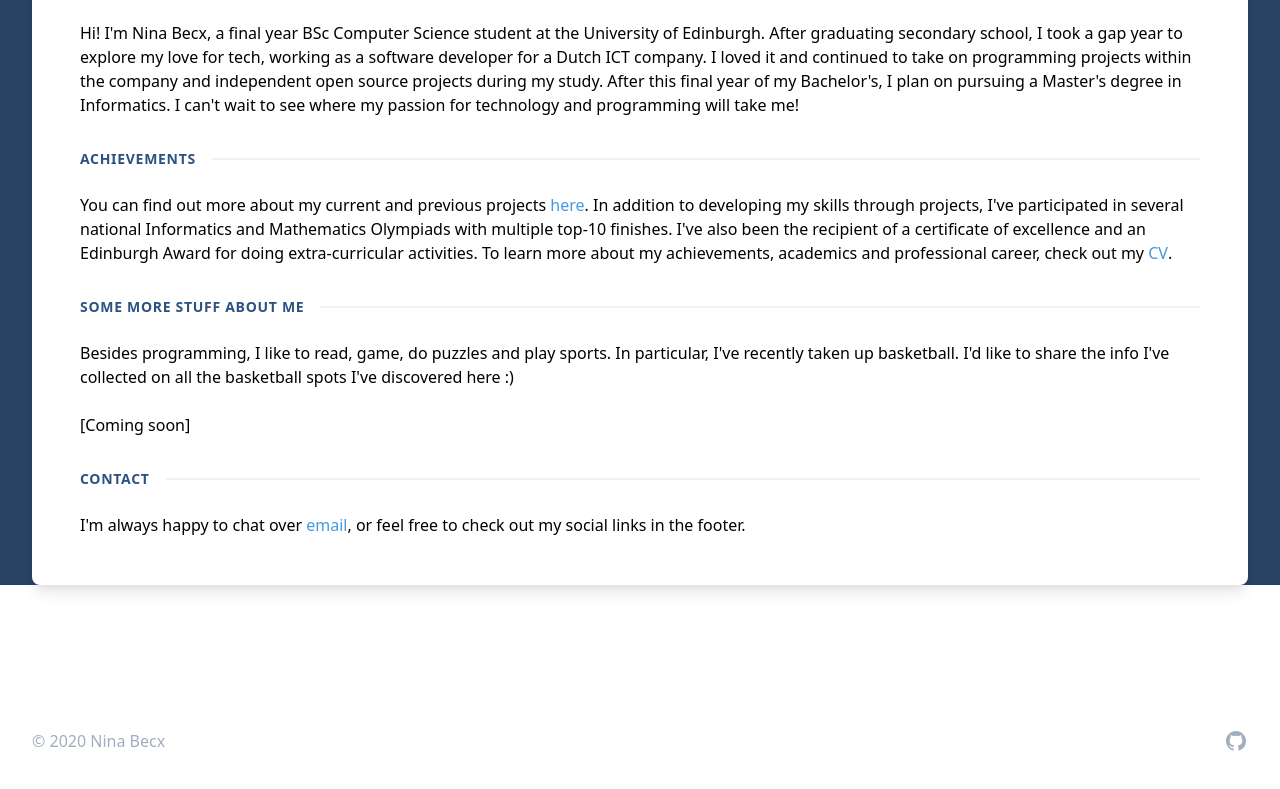
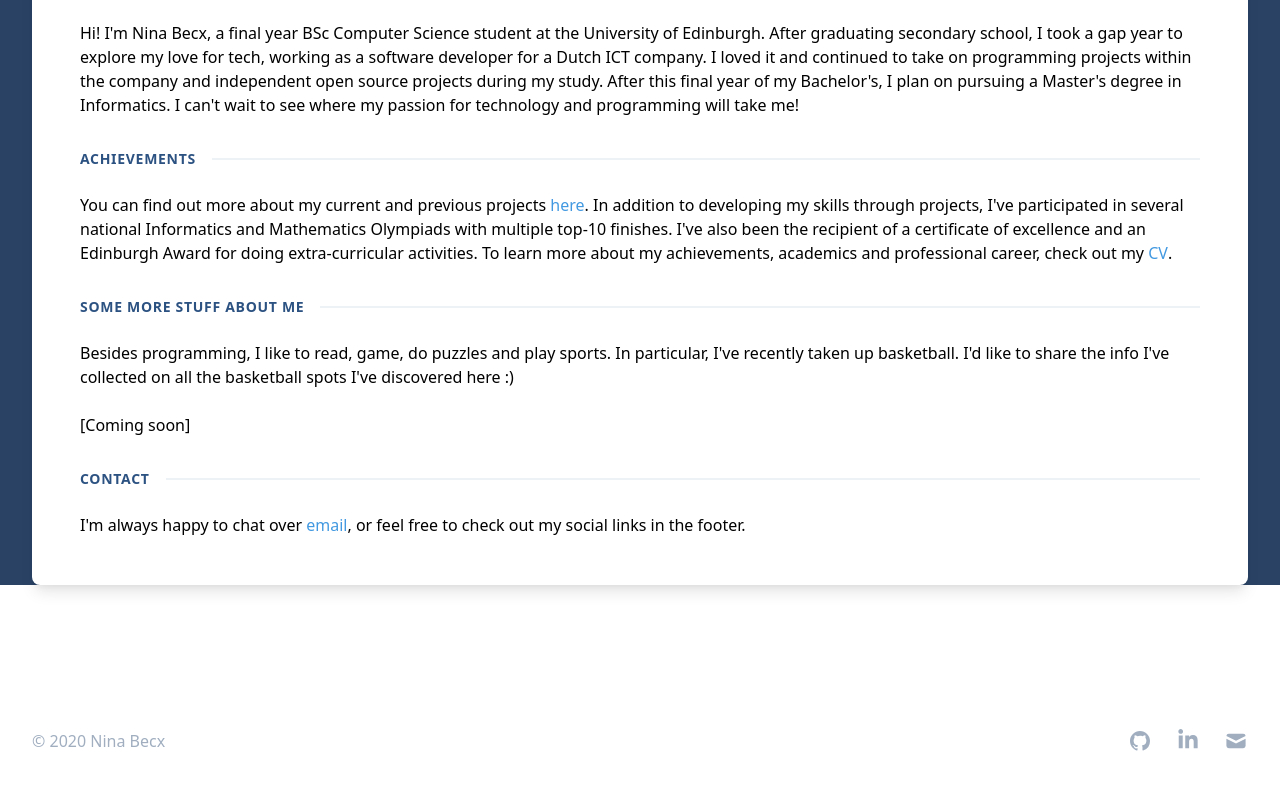
Before and after one commit to Canbenix/Canbenix.github.io, a Gatsby site: page / in a window 1280 px wide. Shown: the part 451-1240 px from the top of the page. Built offline with nearby package versions, Linux system fonts and the light colour scheme; Gatsby itself is replaced by a stand-in of ours; a web font is replaced by a local one; what @tailwindcss/ui, tailwindcss-font-variant-numeric would draw is missing.

Commit message:
added linkedin and email icon in footer

```diff
--- a/src/components/footer.js
+++ b/src/components/footer.js
@@ -14,6 +14,37 @@ const Footer = () => {
         </svg>
       ),
       href: "https://github.com/canbenix",
+    },
+    {
+      label: "LinkedIn",
+      icon: (
+        <svg className="h-6 w-6" fill="currentColor" viewBox="0 50 512 512">
+         <path
+            fillRule="evenodd"
+            d="M150.65,100.682c0,27.992-22.508,50.683-50.273,50.683c-27.765,0-50.273-22.691-50.273-50.683
+            C50.104,72.691,72.612,50,100.377,50C128.143,50,150.65,72.691,150.65,100.682z M143.294,187.333H58.277V462h85.017V187.333z
+            M279.195,187.333h-81.541V462h81.541c0,0,0-101.877,0-144.181c0-38.624,17.779-61.615,51.807-61.615
+            c31.268,0,46.289,22.071,46.289,61.615c0,39.545,0,144.181,0,144.181h84.605c0,0,0-100.344,0-173.915
+            s-41.689-109.131-99.934-109.131s-82.768,45.369-82.768,45.369V187.333z"
+            clipRule="evenodd"
+          />
+        </svg>
+      ),
+      href: "https://www.linkedin.com/in/nina-becx",
+    },
+    {
+      label: "Email",
+      icon: (
+        <svg viewBox="0 0 20 20" fill="currentColor" class="mail w-6 h-6">
+          <path
+            d="M2.003 5.884L10 9.882l7.997-3.998A2 2 0 0016 4H4a2 2 0 00-1.997 1.884z"
+          />
+          <path
+            d="M18 8.118l-8 4-8-4V14a2 2 0 002 2h12a2 2 0 002-2V8.118z"
+          />
+        </svg>
+      ),
+      href: "mailto:cantbenix@gmail.com",
     },
   ]
 
```
